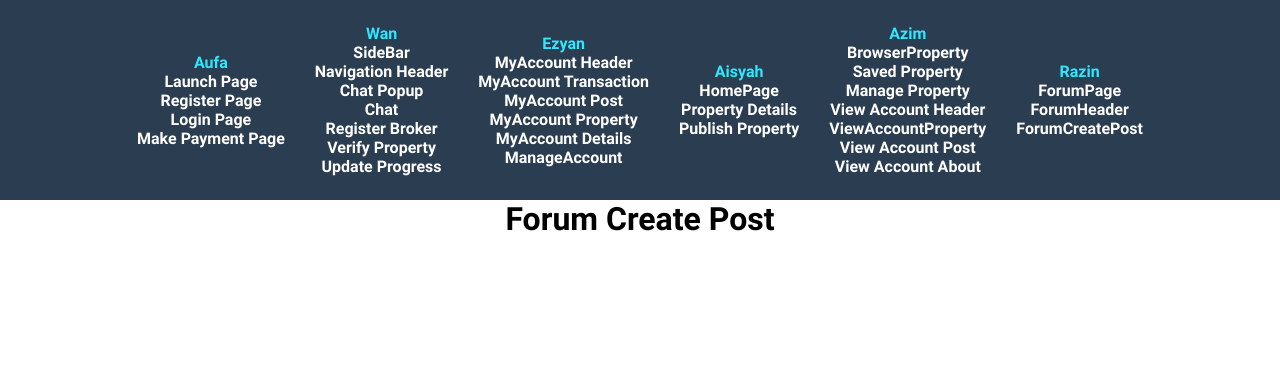
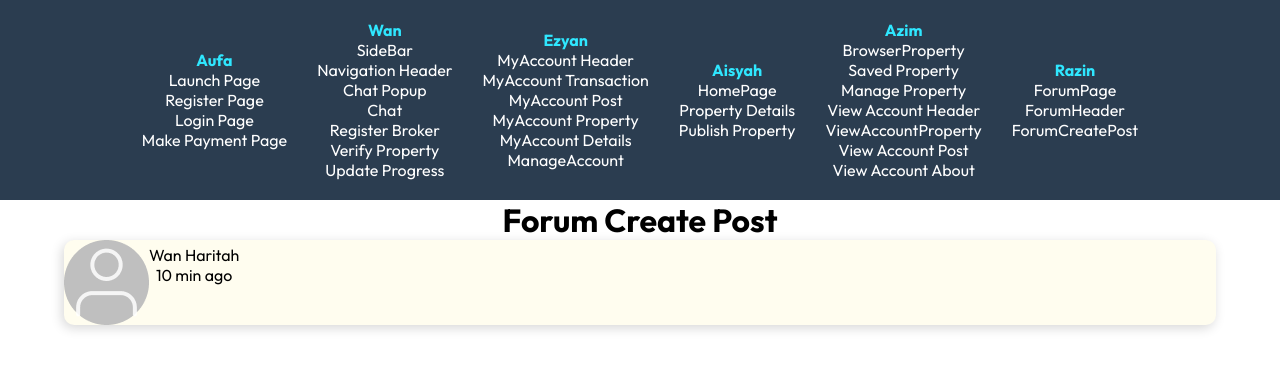
Before and after one commit to RareZyn/property-pro, a React (Create React App) app: page /forum-create-post in a window 1280 px wide. Shown: the top 370 px of the page. Built offline with nearby package versions, Linux system fonts and the light colour scheme.

Commit message:
Create post

```diff
--- a/src/Pages/Social/ForumCreatePost.css
+++ b/src/Pages/Social/ForumCreatePost.css
@@ -0,0 +1,19 @@
+.ForumCreatePost {
+  display: flex;
+  flex-direction: column;
+  justify-content: center;
+  align-items: center;
+}
+
+.topic-discuss {
+  background-color: #fffdef;
+  width: 90%;
+  border-radius: 10px;
+  box-shadow: -2px 3px 12px 0px rgba(0, 0, 0, 0.16);
+  -webkit-box-shadow: -2px 3px 12px 0px rgba(0, 0, 0, 0.16);
+  -moz-box-shadow: -2px 3px 12px 0px rgba(0, 0, 0, 0.16);
+}
+
+.user-profile {
+  display: flex;
+}
--- a/src/Pages/Social/ForumCreatePost.js
+++ b/src/Pages/Social/ForumCreatePost.js
@@ -4,6 +4,20 @@ export const ForumCreatePost = () => {
   return (
     <div className="ForumCreatePost">
       <h1>Forum Create Post</h1>
+      <div className="topic-discuss">
+        <div className="user-profile">
+          <img
+            id="user-image"
+            src={require("../../Res/image/user profile.png")}
+          />
+          <section id="user-text">
+            <p id="user-name">Wan Haritah</p>
+            <p id="user-time">10 min ago</p>
+          </section>
+        </div>
+        <div className="user-text"></div>
+        <div className="user-button"></div>
+      </div>
     </div>
   );
 };
--- a/src/index.css
+++ b/src/index.css
@@ -1,7 +1,6 @@
 body {
   margin: 0;
-  font-family: "Roboto", "Oxygen", "Ubuntu", "Cantarell", "Fira Sans",
-    "Droid Sans", "Helvetica Neue", sans-serif;
+  font-family: "Outfit", "Zilla Slab", "Roboto";
   -webkit-font-smoothing: antialiased;
   -moz-osx-font-smoothing: grayscale;
 }
```
Also changed, not shown: src/Res/image/user profile.png (added).
